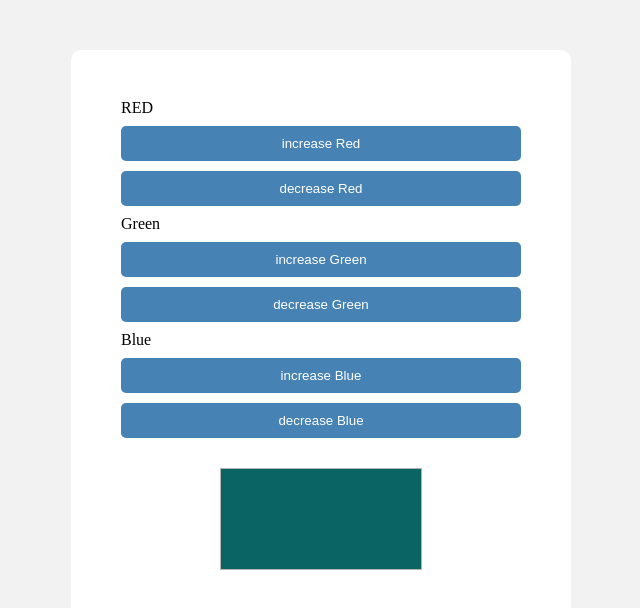
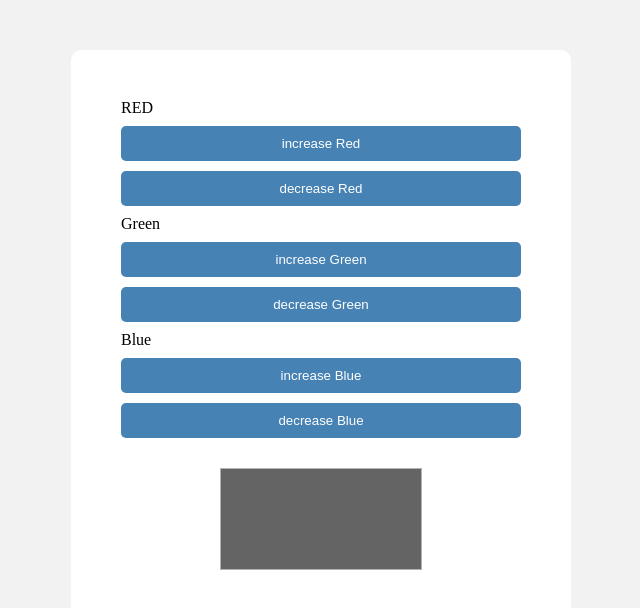
Before and after one commit to Mmomenzadeh/Momenzadeh-HW18-maktab-85, a React (Vite) app: page / in a window 1280 px wide. Shown: the top 608 px of the page, without its empty margins (319-959 px from the left). Built offline with nearby package versions, Linux system fonts and the light colour scheme.

Commit message:
Edite reducer in question

```diff
--- a/src/App.jsx
+++ b/src/App.jsx
@@ -12,9 +12,9 @@ const App=()=>{
     return(
         <div className="app">
             {/* <Question1/> */}
-            {/* <Question2/> */}
+            <Question2/>
             {/* <Question3/> */}
-            <AdjustColor/>
+            {/* <AdjustColor/> */}
 
         </div>
     )
--- a/src/Components/AdjustColor/AdjustColor.jsx
+++ b/src/Components/AdjustColor/AdjustColor.jsx
@@ -1,7 +1,7 @@
 import { useState } from "react";
 
 const AdjustColor = () => {
-  const [rgbValue, setRgbValue] = useState({ red: 10, green: 100, blue: 100 });
+  const [rgbValue, setRgbValue] = useState({ red: 100 , green: 100, blue: 100 });
 
   const changeColorHandeler = (action) => {
     switch (action) {
--- a/src/Components/Question-2/index.jsx
+++ b/src/Components/Question-2/index.jsx
@@ -4,22 +4,29 @@ import "./Question-2.css";
 function reducer( initialColor , action) {
     switch (action.type) {
       case "increaseRed":
-        if ( rgbValue.red < 256) {
+        if ( initialColor.red < 256) {
         return {...initialColor, red : initialColor.red + 5}
         }
       case "decreaseRed":
-        if (rgbValue.red >= 0 ) {
+        if (initialColor.red >= 0 ) {
         return {...initialColor , red : initialColor.red -5}
         }
       case "increaseGreen":
+        if ( initialColor.green < 256) {
         return {...initialColor , green : initialColor.green + 5};
+        }
       case "decreaseGreen":
+        if (initialColor.green >= 0 ) {
         return {...initialColor , green : initialColor.green -5}
+        }
       case "increaseblue":
+        if ( initialColor.blue < 256) {
         return {...initialColor , blue : initialColor.blue +5}
+        }
       case "decreaseblue":
+        if (initialColor.blue >= 0 ) {
         return {...initialColor , blue : initialColor.blue -5}
-
+        }
       default:
         return initialColor;
     }
```
